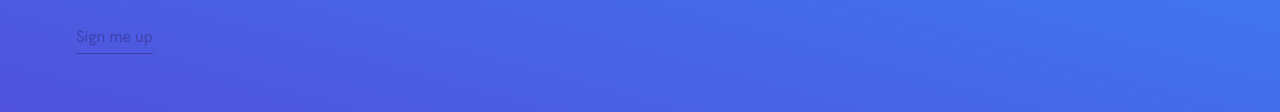
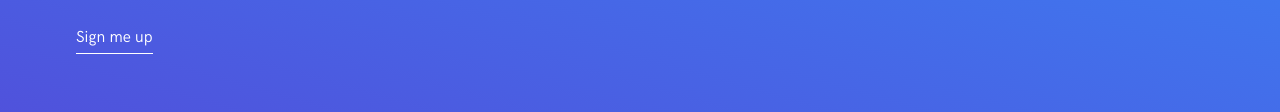
Before and after one commit to mct-ui/responsive-design-part-2-vinnikalessia, a plain HTML site: page index.html in a window 1280 px wide. In both pictures the pointer is over the link "Sign me up". Shown: the part 4705-4817 px from the top of the page. Drawn offline with Linux system fonts and the light colour scheme; files whose address does not match are found by name.

Commit message:
cta-link modifier fixed

```diff
--- a/css/screen.css
+++ b/css/screen.css
@@ -582,6 +582,7 @@ a:focus {
     color: #7373F5;
 }
 
+
 .c-link-cta::after {
     content: "";
     display: block;
@@ -607,6 +608,8 @@ a:focus {
     background-color: #3E3EA8;
 }
 
+/* inversed versie */
+
 .c-link-cta--inverse,
 .c-link-cta--inverse:visited,
 .c-link-cta--inverse:active{
@@ -617,11 +620,11 @@ a:focus {
     background-color: white;
 }
 
-.c-lick-cta--inverse:hover{
-    background-color: white;
+.c-link-cta--inverse:hover{
+    color: white;
 }
 
-.c-lick-cta--inverse:hover ::after{
+.c-link-cta--inverse:hover::after{
     background-color: white;
 }
 
```
